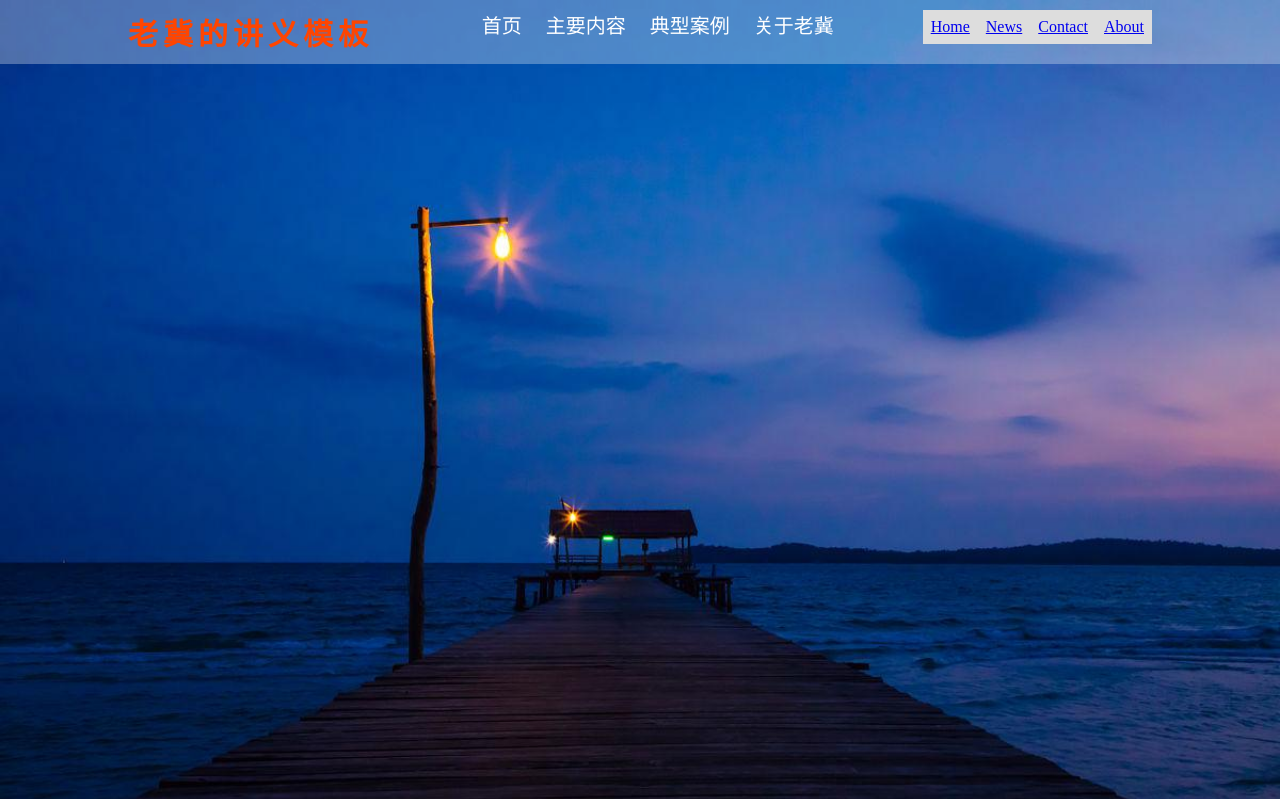
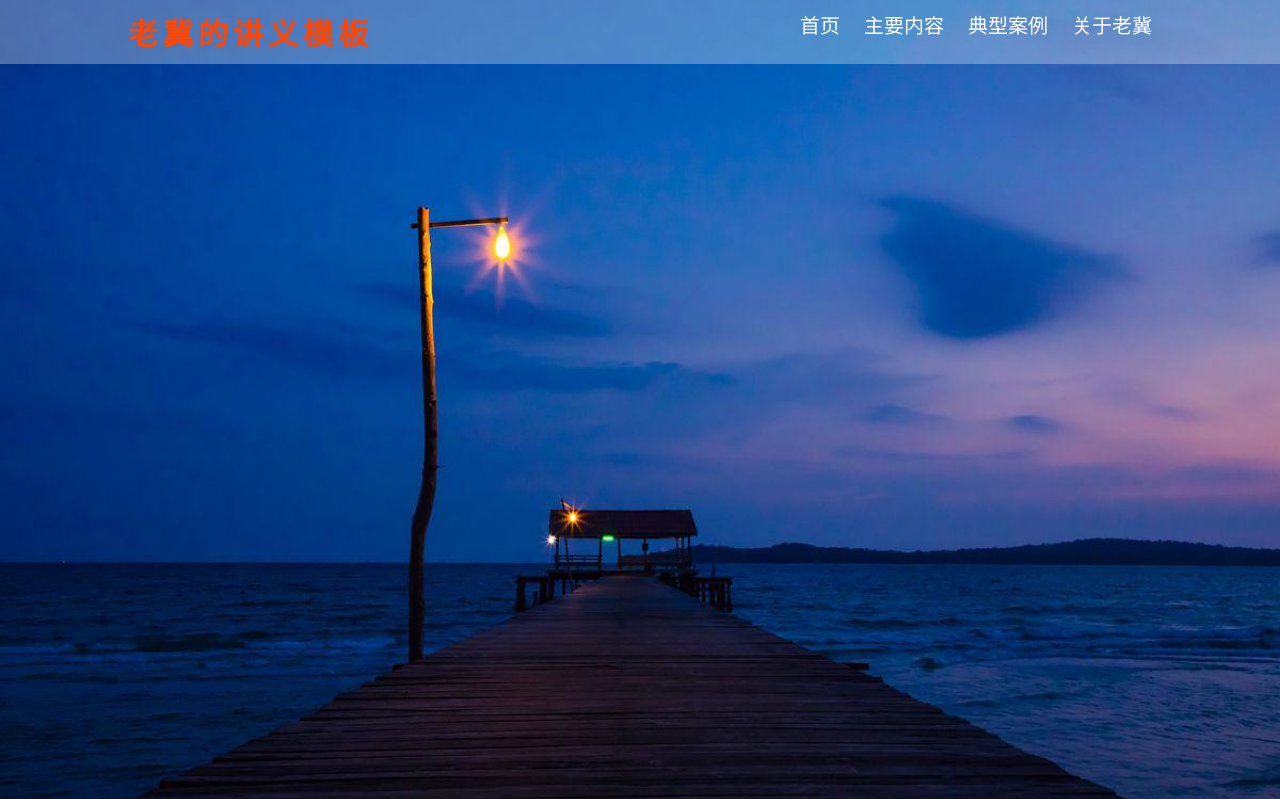
Before and after one commit to laoji2046/laoji2046.github.io, a plain HTML site: page index.html in a window 1280 px wide. Shown: the top 799 px of the page. Drawn offline with Linux system fonts and the light colour scheme.

Commit message:
Update index.html

```diff
--- a/index.html
+++ b/index.html
@@ -18,12 +18,7 @@
 		  <a href="">典型案例</a>
 		  <a href="#about">关于老冀</a>
 	  </div>
-	  <ul>
-	    <li><a href="default.asp">Home</a></li>
-	    <li><a href="news.asp">News</a></li>
-	    <li><a href="contact.asp">Contact</a></li>
-	    <li><a href="about.asp">About</a></li>
-	  </ul>
+
   </div>
     <div class="banner">
 		<img src="static/ok.jpg" alt="from web"/>
```
